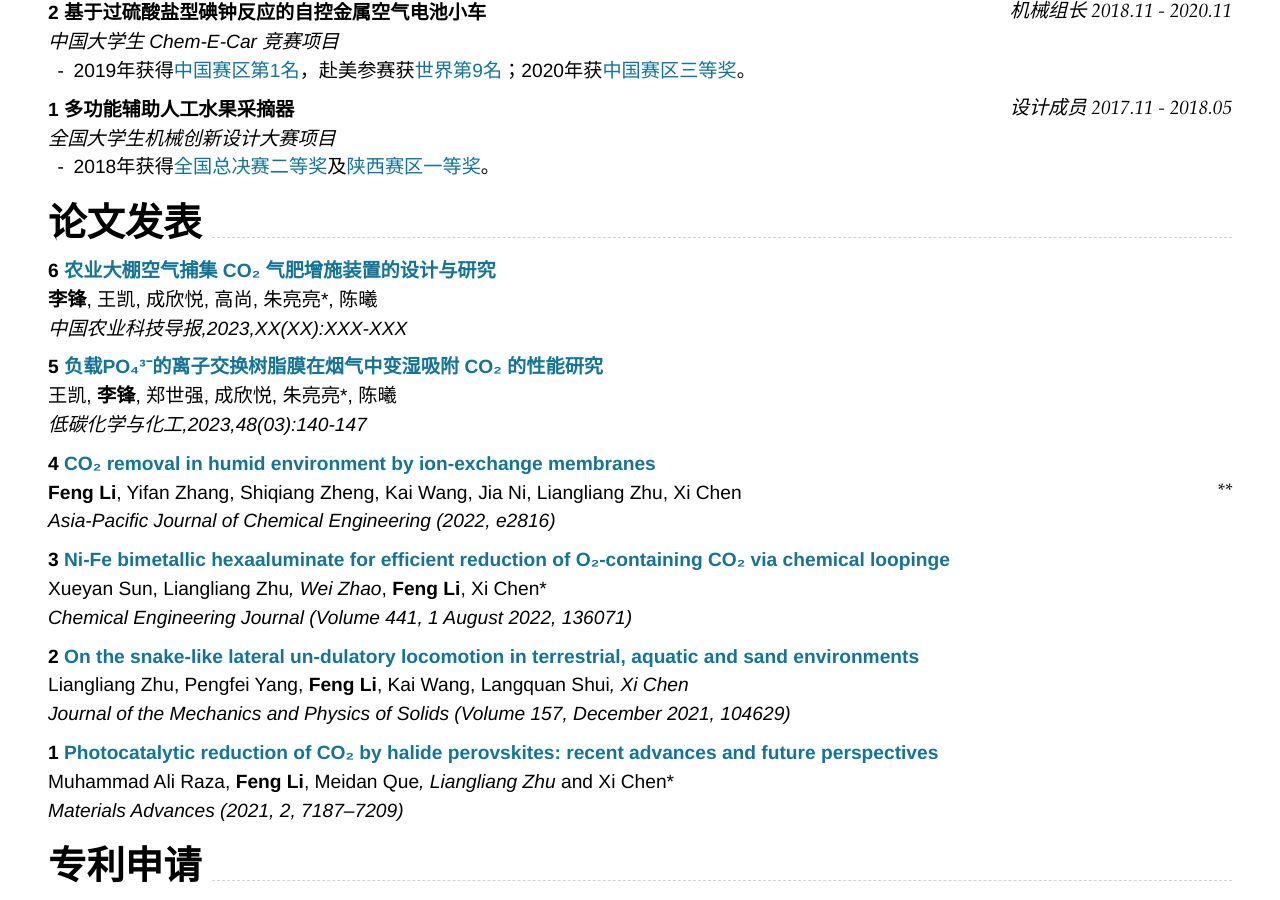
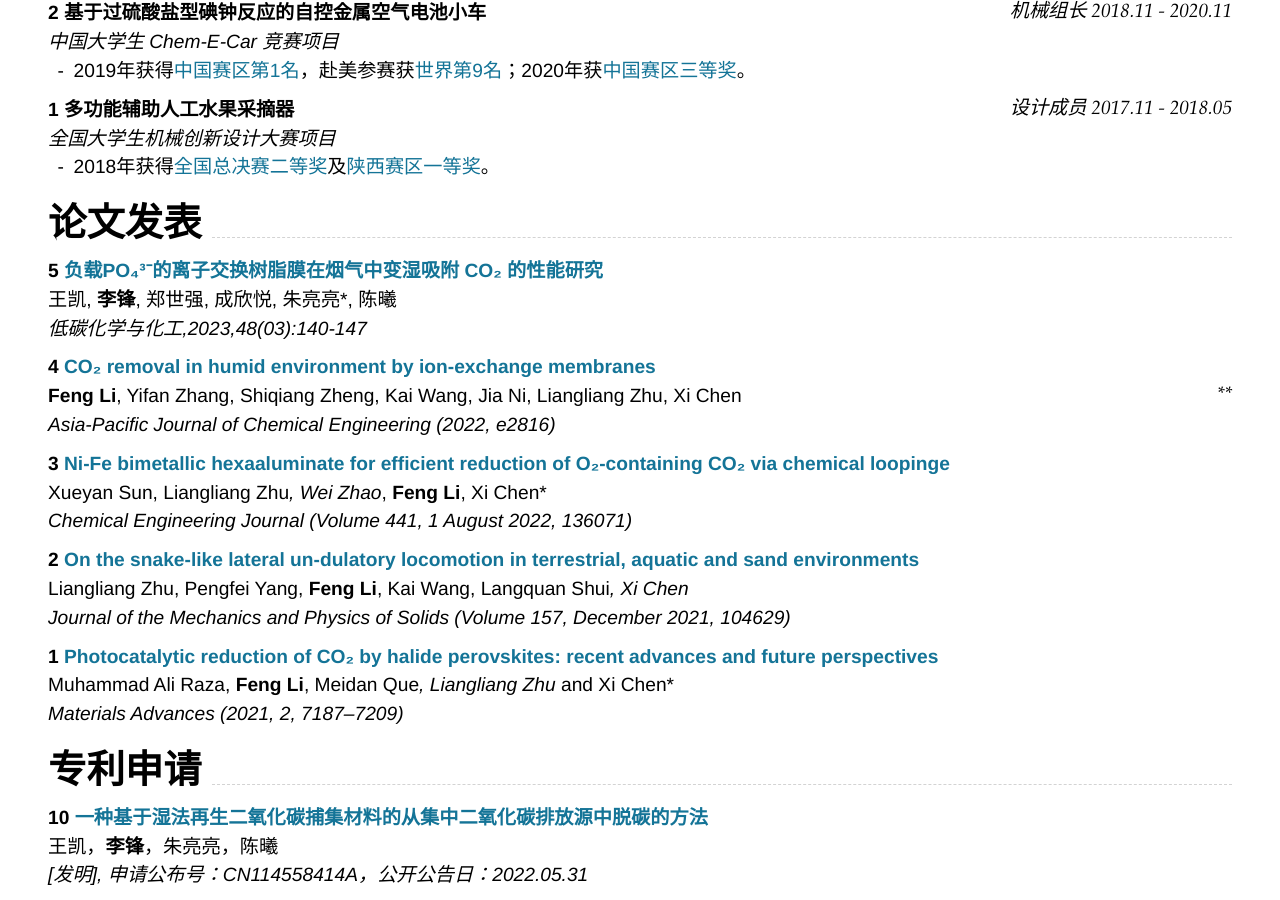
Before and after one commit to nwuzmedoutlook/resume, a Jekyll site: the page built from index.md, in a window 1280 px wide and 900 px high, scrolled down 1119 px. Built offline with Jekyll 4.4.1, drawn with Linux system fonts in a browser that asks for light colours; nearby versions of some CDN libraries; comment, search, counter and statistics services are not loaded.

Commit message:
Update index.md

```diff
--- a/index.md
+++ b/index.md
@@ -70,10 +70,6 @@ _全国大学生机械创新设计大赛项目_<br>
 - 2018年获得[全国总决赛二等奖](http://umic.ckcest.cn/news/detail/3d17c9cddfe44a92bfa6dfc59e145d12)及[陕西赛区一等奖](https://mp.weixin.qq.com/s/K8aQE8RCJNUMNt407wauYA)。
 
 ## **论文发表**
-
-### **6** [**农业大棚空气捕集 CO₂ 气肥增施装置的设计与研究**](https://www.nkdb.net/CN/1008-0864/home.shtml)
-**李锋**, 王凯, 成欣悦, 高尚, 朱亮亮*, 陈曦<br>
-_中国农业科技导报,2023,XX(XX):XXX-XXX_ <br>
 
 ### **5** [**负载PO₄³⁻的离子交换树脂膜在烟气中变湿吸附 CO₂ 的性能研究**](https://www.dthxyhg.com/thesisDetails#10.12434/j.issn.2097-2547.20230055&lang=zh)
 王凯, **李锋**, 郑世强, 成欣悦, 朱亮亮*, 陈曦<br>
```
